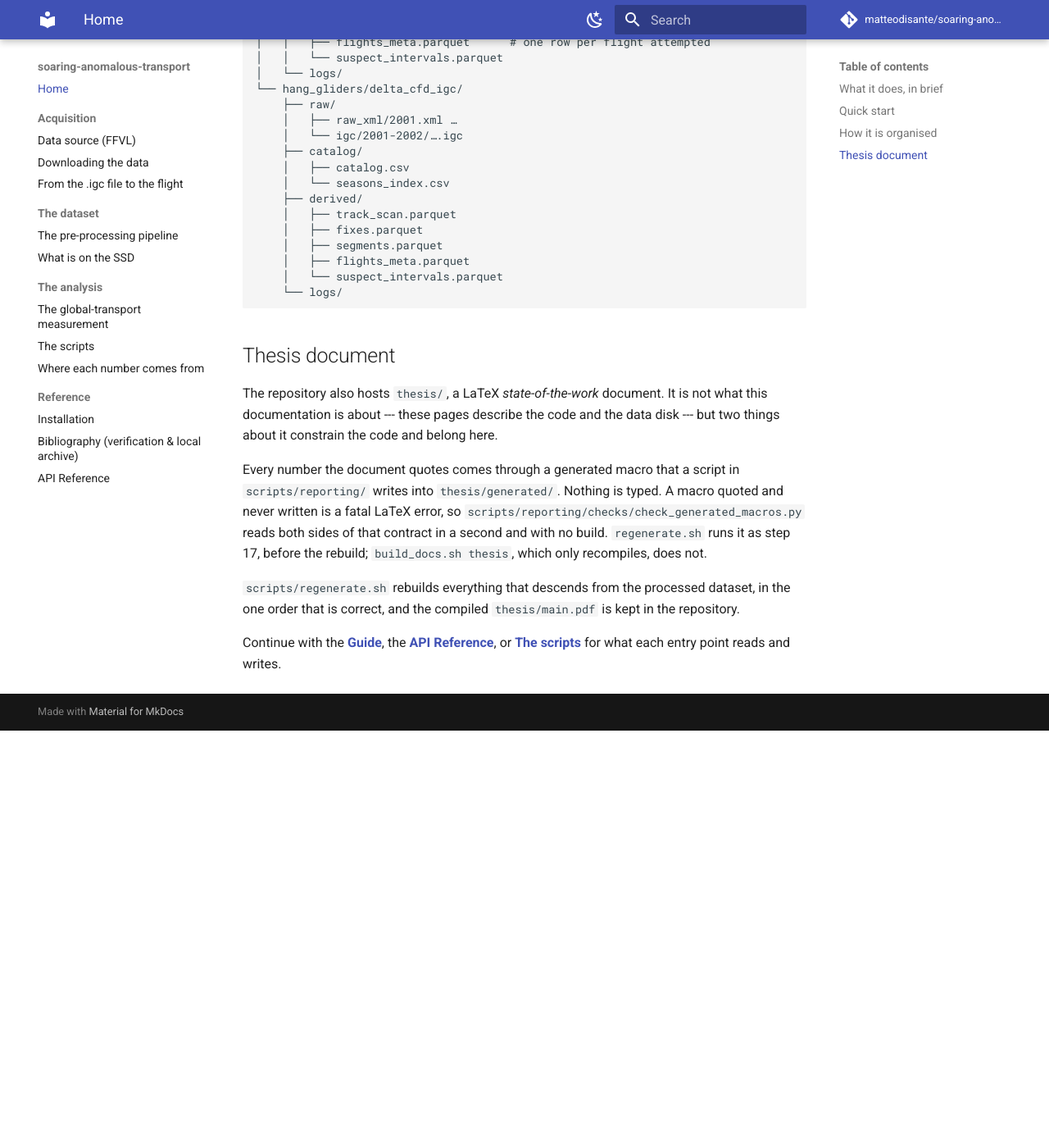
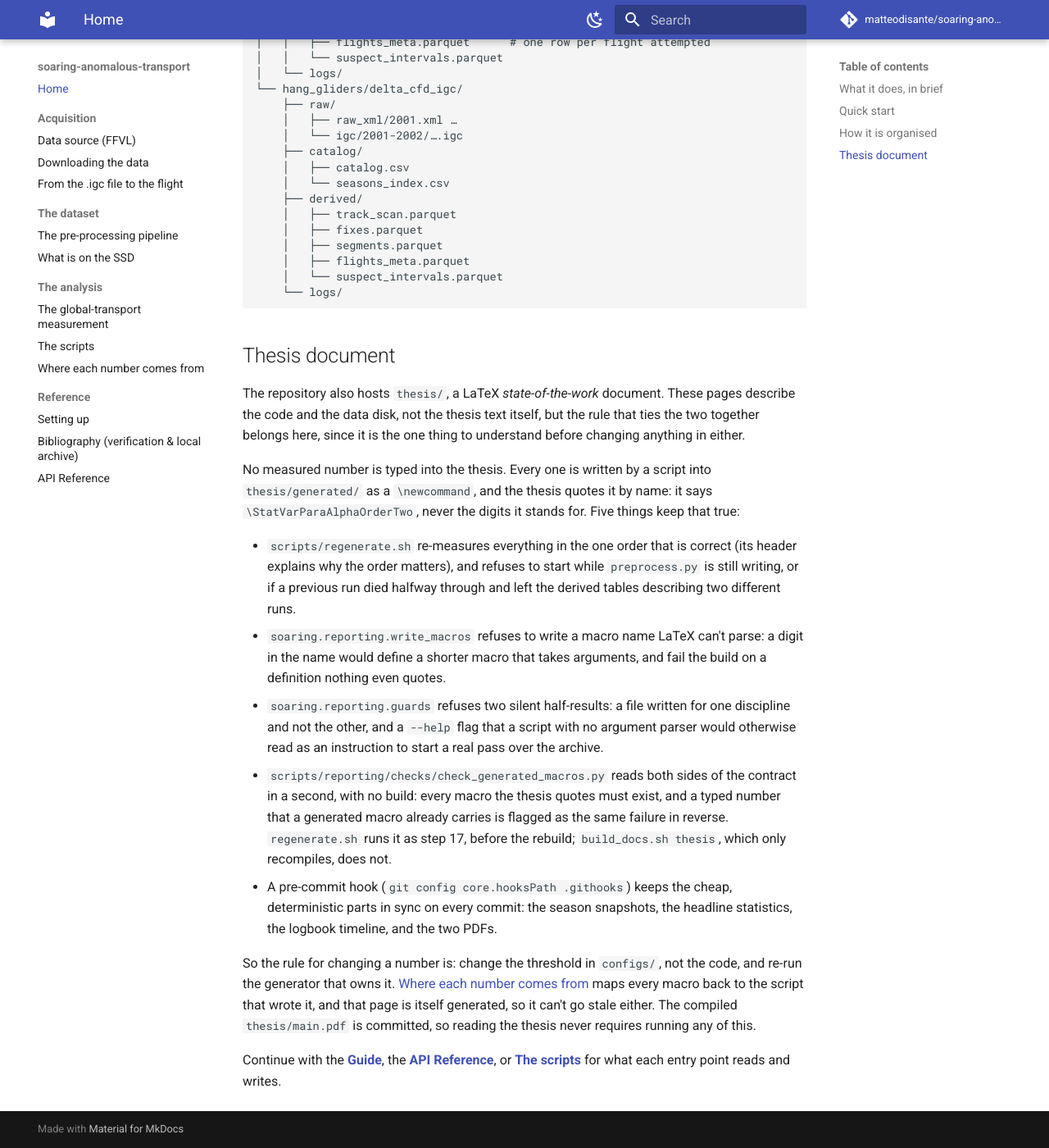
Before and after one commit to matteodisante/soaring-anomalous-transport, an MkDocs documentation site: the page built from docs/index.md, in a window 1280 px wide and 1400 px high, scrolled down 1973 px. Shown: the whole window at 82% size. Built offline with MkDocs 1.6.1 and Material for MkDocs 9.7.7, drawn with Linux system fonts in a browser that asks for light colours; comment, search, counter and statistics services are not loaded; before the commit the page ends 2864 px from its top, so only the background shows below that; some of the changed text lies outside the part shown.

Commit message:
docs: README loses its AI-flavoured voice, and the code-thesis contract moves to the docs site
The README leaned on the em-dash-aside as a sentence shape (11 of them) and bolded the
opening of almost every bullet (24 bold markers on a 134-line file), which is the kind of
thing that reads as generated rather than written. Rewritten in plainer prose: dashes
become periods or colons, bold is kept only where it actually signals something (a
chapter's status, the one rule the whole repository runs on), and the findings list no
longer opens every line with "It's X".

Fixed while rewriting: the test count was stale (512, actually 557), the scripts/
tree still described the pre-reorg flat layout instead of ch2_dataset/ch3_global_transport/
checks/tools, and analysis/figures/ was missing from the package tree entirely. Also
gone: an empty scripts/thesis/generated/ directory, a leftover from before the ROOT-depth
bug in the reporting scripts was fixed.

The "contract between the code and the thesis" section moves out of the README and into
docs/index.md's "Thesis document" section, which already covered half of it thinly; now
it carries the full list of five mechanisms (regenerate.sh's ordering guard, write_macros'
name check, guards' partial-write refusal, check_generated_macros.py, the pre-commit
hook) instead of just the first two. The README keeps a one-line pointer instead. Also
removed there: the "It is not what this documentation is about --- ... ---" aside that
had the same em-dash habit.

docs/guide/installation.md drops the pip/venv fallback and the dependency-groups table --
nobody but the thesis author will ever install this any other way than uv sync, so
documenting the alternative was maintaining fiction. Renamed Installation to Setting up,
in the page and in the nav, since this project is not a package anyone installs.

Co-Authored-By: Claude Sonnet 5 <noreply@anthropic.com>

````diff
--- a/docs/index.md
+++ b/docs/index.md
@@ -38,7 +38,7 @@ regenerated from the catalogues into `thesis/generated/stats.tex` (`\StatPara*`,
 ## Quick start
 
 ```bash
-# 1. environment (see Guide → Installation)
+# 1. environment (see Guide → Setting up)
 uv sync
 
 # 2. set the destination in the config or via env var (see Guide → Downloading)
@@ -101,18 +101,39 @@ uv run soaring-para status
 
 ## Thesis document
 
-The repository also hosts `thesis/`, a LaTeX *state-of-the-work* document. It is not what
-this documentation is about --- these pages describe the code and the data disk --- but two
-things about it constrain the code and belong here.
+The repository also hosts `thesis/`, a LaTeX *state-of-the-work* document. These pages
+describe the code and the data disk, not the thesis text itself, but the rule that ties
+the two together belongs here, since it is the one thing to understand before changing
+anything in either.
 
-Every number the document quotes comes through a generated macro that a script in
-`scripts/reporting/` writes into `thesis/generated/`. Nothing is typed. A macro quoted and
-never written is a fatal LaTeX error, so `scripts/reporting/checks/check_generated_macros.py` reads
-both sides of that contract in a second and with no build. `regenerate.sh` runs it as step 17,
-before the rebuild; `build_docs.sh thesis`, which only recompiles, does not.
+No measured number is typed into the thesis. Every one is written by a script into
+`thesis/generated/` as a `\newcommand`, and the thesis quotes it by name: it says
+`\StatVarParaAlphaOrderTwo`, never the digits it stands for. Five things keep that true:
 
-`scripts/regenerate.sh` rebuilds everything that descends from the processed dataset, in the
-one order that is correct, and the compiled `thesis/main.pdf` is kept in the repository.
+- `scripts/regenerate.sh` re-measures everything in the one order that is correct (its
+  header explains why the order matters), and refuses to start while `preprocess.py` is
+  still writing, or if a previous run died halfway through and left the derived tables
+  describing two different runs.
+- `soaring.reporting.write_macros` refuses to write a macro name LaTeX can't parse: a
+  digit in the name would define a shorter macro that takes arguments, and fail the build
+  on a definition nothing even quotes.
+- `soaring.reporting.guards` refuses two silent half-results: a file written for one
+  discipline and not the other, and a `--help` flag that a script with no argument parser
+  would otherwise read as an instruction to start a real pass over the archive.
+- `scripts/reporting/checks/check_generated_macros.py` reads both sides of the contract
+  in a second, with no build: every macro the thesis quotes must exist, and a typed
+  number that a generated macro already carries is flagged as the same failure in
+  reverse. `regenerate.sh` runs it as step 17, before the rebuild; `build_docs.sh thesis`,
+  which only recompiles, does not.
+- A pre-commit hook (`git config core.hooksPath .githooks`) keeps the cheap,
+  deterministic parts in sync on every commit: the season snapshots, the headline
+  statistics, the logbook timeline, and the two PDFs.
+
+So the rule for changing a number is: change the threshold in `configs/`, not the code,
+and re-run the generator that owns it. [Where each number comes from](guide/provenance.md)
+maps every macro back to the script that wrote it, and that page is itself generated, so
+it can't go stale either. The compiled `thesis/main.pdf` is committed, so reading the
+thesis never requires running any of this.
 
 Continue with the **[Guide](guide/installation.md)**, the **[API Reference](reference.md)**,
 or **[The scripts](guide/scripts.md)** for what each entry point reads and writes.
--- a/mkdocs.yml
+++ b/mkdocs.yml
@@ -63,7 +63,7 @@ nav:
       - The scripts: guide/scripts.md
       - Where each number comes from: guide/provenance.md
   - Reference:
-      - Installation: guide/installation.md
+      - Setting up: guide/installation.md
       - Bibliography (verification & local archive): guide/bibliography.md
       - API Reference: reference.md
 
````
Also changed, not shown: README.md (+4 -35 lines), docs/guide/installation.md (+10 -37 lines), 2 other files.
